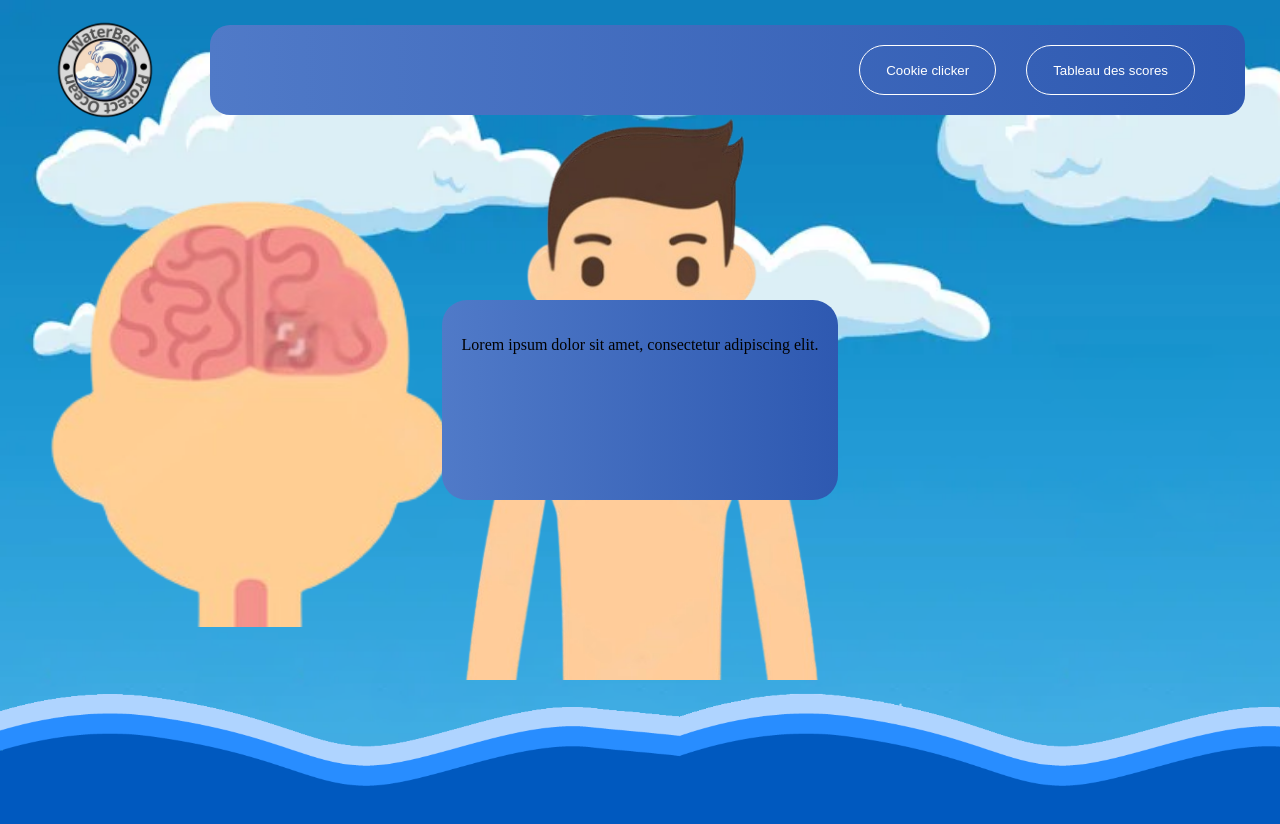
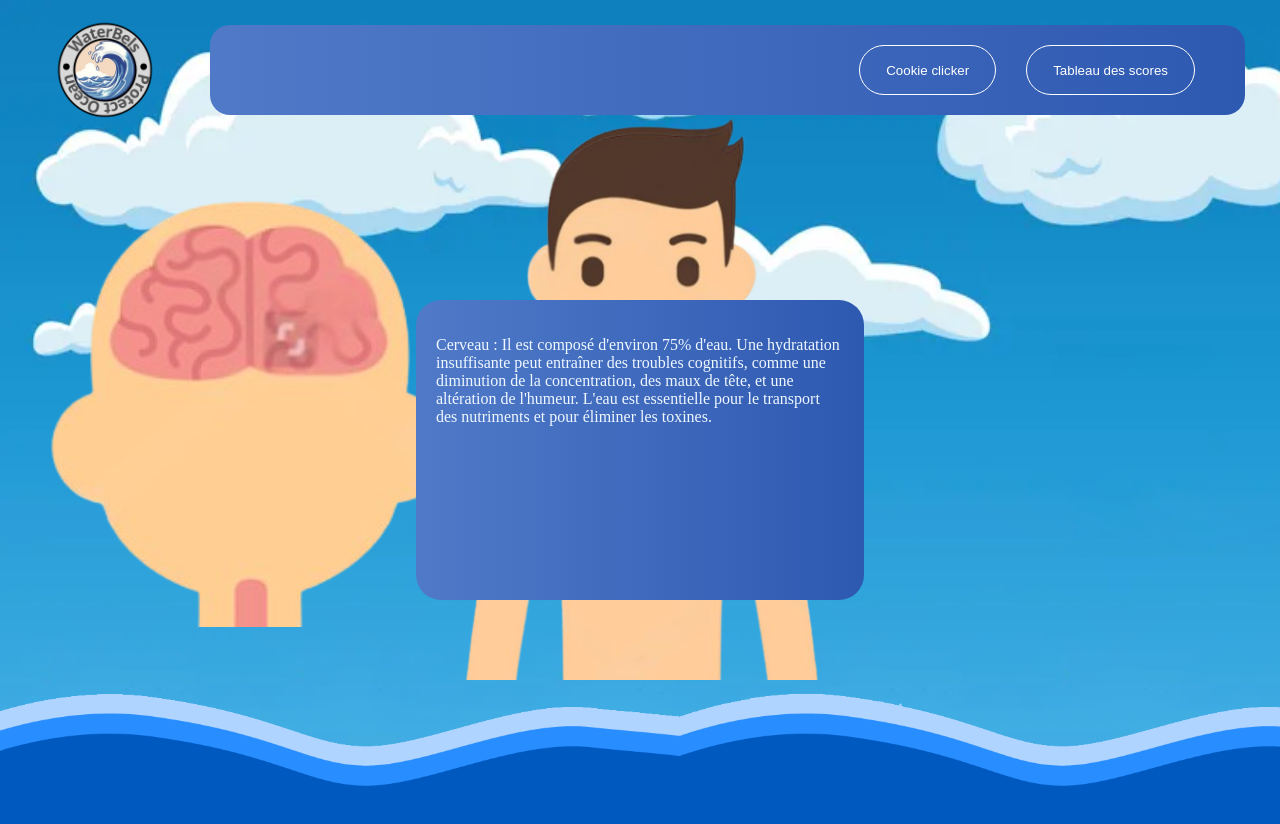
Before and after one commit to painaunoix/Nuit-de-l-info, an Angular app: page / in a window 1280 px wide. Both pictures are taken after a click on the picture 640 px from the left and 247 px from the top of the page. Shown: the top 824 px of the page. Built offline with nearby package versions, Linux system fonts and the light colour scheme.

Commit message:
adding text for body

```diff
--- a/src/app/components/body/body.component.css
+++ b/src/app/components/body/body.component.css
@@ -42,12 +42,14 @@
 
 .text-box {
     background: linear-gradient(90deg, rgba(80,122,200,1) 0%, rgba(46,89,177,1) 100%);
-    height: 200px;
+    height: 300px;
     border-radius: 25px;
     z-index: 999;
     position: absolute;
     top: 300px;
+    width: 35%;
 }
 .text-box p {
     padding: 20px;
+    color: aliceblue;
 }
--- a/src/app/components/body/body.component.html
+++ b/src/app/components/body/body.component.html
@@ -18,7 +18,7 @@
     >
     <div *ngIf="head_clicked" class="text-box">
         <p>
-            Lorem ipsum dolor sit amet, consectetur adipiscing elit.
+        Cerveau : Il est composé d'environ 75% d'eau. Une hydratation insuffisante peut entraîner des troubles cognitifs, comme une diminution de la concentration, des maux de tête, et une altération de l'humeur. L'eau est essentielle pour le transport des nutriments et pour éliminer les toxines.
         </p>
     </div>
     <img
@@ -36,7 +36,10 @@
     >
     <div *ngIf="torso_clicked" class="text-box">
         <p>
-            Lorem ipsum dolor sit amet, consectetur adipiscing elit.
+            Cœur : En tant que muscle, le cœur utilise l'eau pour maintenir une bonne circulation sanguine. Une hydratation adéquate permet de garantir une pression sanguine stable et de réduire le stress cardiaque.
+        </p>
+        <p>
+            Reins : Les reins filtrent les déchets et régulent l'équilibre hydrique du corps. L'eau est indispensable pour la production d'urine, le principal moyen d’élimination des toxines du corps.
         </p>
     </div>
 </div>
```
